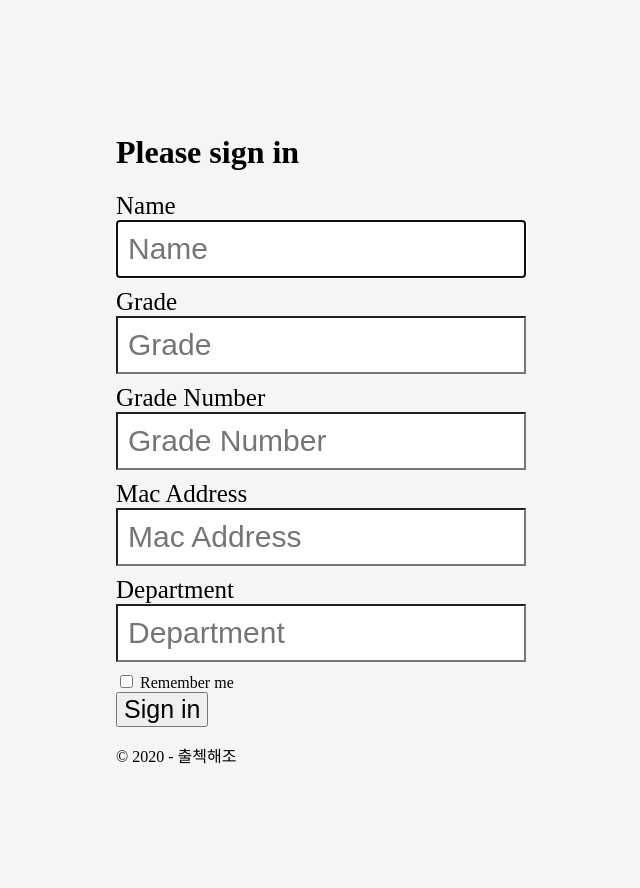
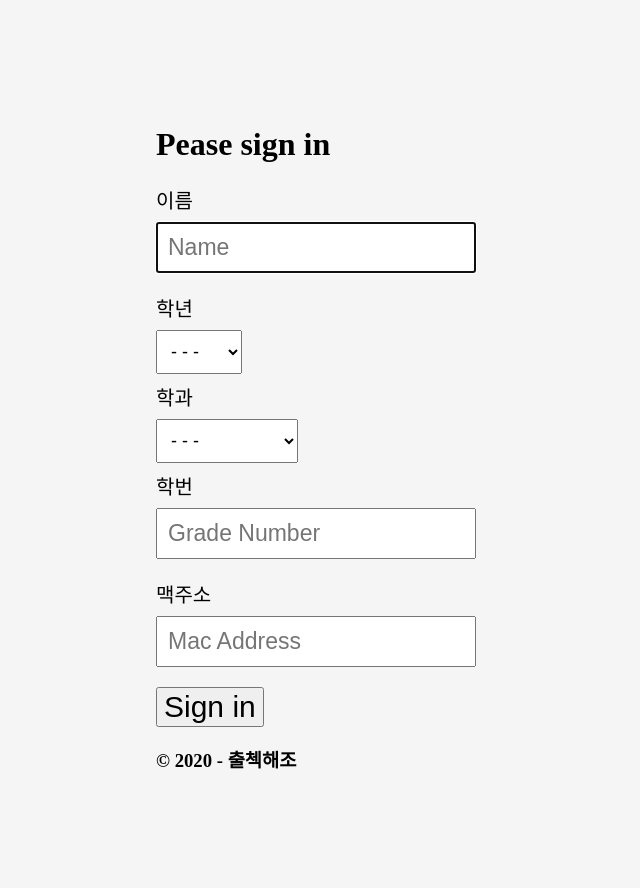
Before and after one commit to JBU-seol/AttendaceCheckServer, a Django app: template memberauth/templates/students/registerStudent.html in a window 1280 px wide. Shown: the whole page, without its empty margins (359-999 px from the left). Run offline with Django 3.2, Linux system fonts and the light colour scheme; the template is opened without the code that fills it, so the values that code supplies are empty.

```diff
--- a/django_server/urls.py
+++ b/django_server/urls.py
@@ -43,5 +43,6 @@ urlpatterns = [
     path('login/', views.login),
     path('', views.regStudent, name='reg'),
     path('regCon', views.regConStudent, name='regCon'),
+    path('regLec', views.regLec, name='regLec'),
     url(r'^api-auth/', include('rest_framework.urls'))
 ]
--- a/memberauth/models.py
+++ b/memberauth/models.py
@@ -5,7 +5,7 @@ class Member(models.Model):
     grade = models.CharField(max_length=2)
     grade_number = models.CharField(max_length=10, unique=True)
     mac_address = models.CharField(max_length=20)
-    department = models.CharField(max_length=20, default='정보보호학과')
+    department = models.CharField(max_length=20, default='기타')
 
     def __str__(self):
         return '%s - %s학년 / %s' % (self.department, self.grade, self.name)
--- a/memberauth/templates/students/registerStudent.html
+++ b/memberauth/templates/students/registerStudent.html
@@ -11,10 +11,8 @@
 
 <meta name="theme-color" content="#563d7c">
 
-
     <style>
-      html,
-body {
+      html,body {
   height: 100%;
 }
 
@@ -27,60 +25,83 @@ body {
   padding-bottom: 40px;
   background-color: #f5f5f5;
 }
-
+p {
+    font-size: 8px;
+}
 .form-signin {
   width: 100%;
-  max-width: 330px;
+  max-width: 250px;
   padding: 15px;
   margin: auto;
 }
-.form-signin .checkbox {
-  font-weight: 400;
-}
 .form-signin .form-control {
-  position: relative;
+  position: static;
   box-sizing: border-box;
   height: auto;
   padding: 10px;
-  font-size: 30px;
+  font-size: 23px;
+}
+.form-signin .form-select {
+  position : relative;
+  box-sizing: border-box;
+  padding : 10px;
+  font-size: 18px;
 }
 .form-signin .sr-only {
-    font-size : 25px;
-}
-.form-signin .form-control:focus {
-  z-index: 2;
+    font-size : 20px;
+    margin-bottom: 20px;
 }
 .form-signin input[type="text"] {
-  margin-bottom: 10px;
-  border-bottom-right-radius: 0;
-  border-bottom-left-radius: 0;
+  margin-bottom: 20px;
+  border-bottom-right-radius: 10;
+  border-bottom-left-radius: 10;
 }
 .form-signin button[type="submit"] {
-    font-size: 25px;
+    font-size: 30px;
 }
     </style>
 </head>
   <body class="text-center">
     <form class="form-signin" action ="{% url 'regCon' %}" method="post">
         {% csrf_token %}
-  <h1 class="h3 mb-3 font-weight-normal">Please sign in</h1>
-        <label for="inputName" class="sr-only">Name</label>
-  <input type="text" name="name" id="inputName" class="form-control" placeholder="Name" required="" autofocus="">
-      <label for="inputGrade" class="sr-only">Grade</label>
-  <input type="text" name="grade" id="inputGrade" class="form-control" placeholder="Grade" required="" autofocus="">
-      <label for="inputGrade_id" class="sr-only">Grade Number</label>
-  <input type="text" name="student_id" id="inputGrade_id" class="form-control" placeholder="Grade Number" required="" autofocus="">
-      <label for="inputMac" class="sr-only">Mac Address</label>
-  <input type="text" name="mac_addr" id="inputMac" class="form-control" placeholder="Mac Address" required="" autofocus="">
-      <label for="inputDepartment" class="sr-only">Department</label>
-  <input type="text" name="department" id="inputDepartment" class="form-control" placeholder="Department" required="" autofocus="">
-  <div class="checkbox mb-3">
-    <label>
-      <input type="checkbox" value="remember-me"> Remember me
-    </label>
-  </div>
-  <button class="btn btn-lg btn-primary btn-block" type="submit" name="Register">Sign in</button>
-  <p class="mt-5 mb-3 text-muted">© 2020 - 출첵해조 </p>
+  <h1 > Pease sign in</h1>
+        <label for="inputName" class="sr-only">이름</label>
+         <p> </p>
+        <input type="text" name="name" id="inputName" class="form-control" placeholder="Name" required="" autofocus="">
+
+        <label for="inputGrade" class="sr-only">학년</label>
+        <p> </p>
+        <select name="grade" id="inputGrade" class="form-select">
+            <option value="">- - -</option>
+            <option value="1">1학년</option>
+            <option value="2">2학년</option>
+            <option value="3">3학년</option>
+            <option value="4">4학년</option>
+        </select>
+        <p></p>
+
+        <label for="inputDepartment" class="sr-only">학과</label>
+         <p> </p>
+        <select name="department" id="inputDepartment" class="form-select">
+            <option value=""> - - -</option>
+            <option value="정보보호학과">정보보호학과</option>
+            <option value="기타">기타</option>
+        </select>
+        <p></p>
+
+        <label for="inputGrade_id" class="sr-only">학번</label>
+         <p> </p>
+        <input type="text" name="student_id" id="inputGrade_id" class="form-control" placeholder="Grade Number" required="" autofocus="">
+
+        <label for="inputMac" class="sr-only">맥주소</label>
+         <p> </p>
+        <input type="text" name="mac_addr" id="inputMac" class="form-control" placeholder="Mac Address" required="" autofocus="">
+
+
+<!--        <input type="text" name="department" id="inputDepartment" class="form-control" placeholder="Department" required="" autofocus="">-->
+
+  <button type="submit" name="Register">Sign in</button>
+  <h3 >© 2020 - 출첵해조 </h3>
 </form>
 
 
```
Also changed, not shown: memberauth/templates/students/ResLec.html (added, +20 -0 lines), memberauth/templates/students/response.html (+70 -8 lines), memberauth/views.py (+13 -2 lines).
